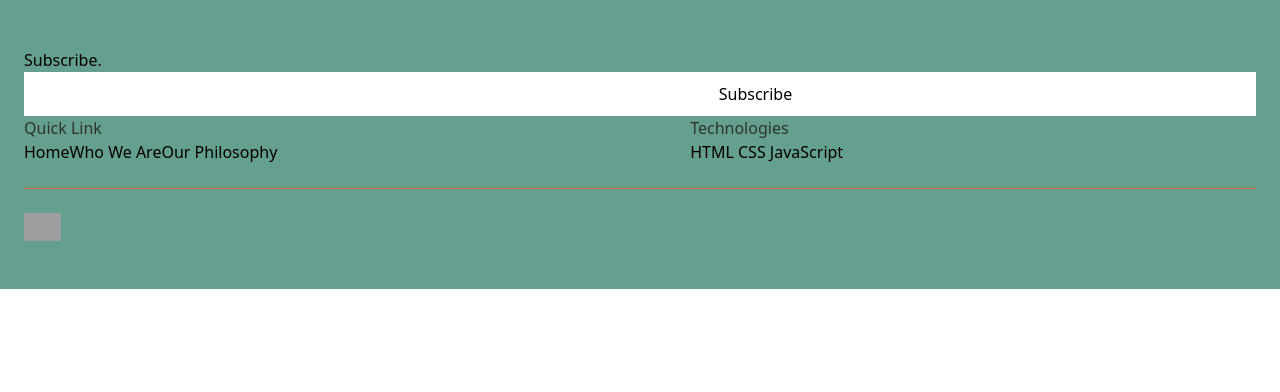
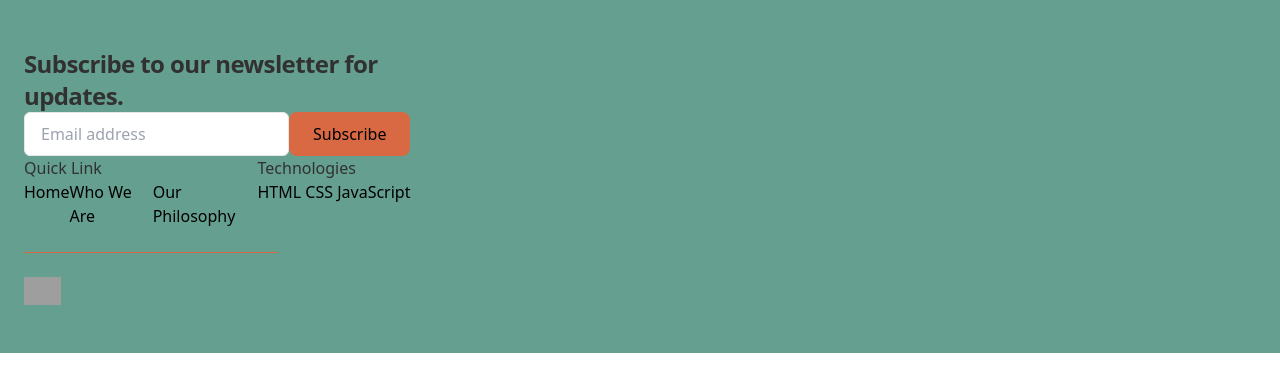
Before and after one commit to Wendy002/NOXNGC450_WF02401_GroupA_NoxoloNgcobo_SDF09, a website: page build/guided.html in a window 1280 px wide. Drawn offline with nearby package versions, Linux system fonts and the light colour scheme; grey boxes are pictures that could not be loaded.

Commit message:
add styles to grid comntainer

```diff
--- a/build/guided.html
+++ b/build/guided.html
@@ -3,21 +3,22 @@
 <head>
     <meta charset="UTF-8">
     <meta name="viewport" content="width=device-width, initial-scale=1.0">
-    <title>Footer Example</title>
+    <title>codespace-assets</title>
     <script src="https://cdn.tailwindcss.com"></script>
     <link href="https://cdn.jsdelivr.net/npm/tailwindcss@2.2.19/dist/tailwind.min.css" rel="stylesheet">
+    <link rel="stylesheet" href="css/style.css">
 </head>
 <body>
-    <footer class="bg-[#659f8f] dark:bg-[#313131]">
-        <div class="container">
-            <footer class="bg-[#659f8f] dark:bg-[#313131]">
+    <footer class="bg-[#659f8f]">
+        <div class="container grid grid-cols-1 gap-6 sm:grid-cols-2 sm:gap-y-10 lg:grid-cols-4">
+            <footer class="bg-[#659f8f]">
                 <div class="container px-6 py-12 mx-auto">
                     <div class="grid">
                         <div class="sm:col-span-2">
-                            <h1 class="max-w-lg" >Subscribe.</h1>
+                            <h1 class="max-w-lg text-xl font-semibold tracking-tight text-[#313131] xl:text-2xl dark:text-white" >Subscribe to our newsletter for updates.</h1>
                             <div class="flex">
-                                <input id="email" type="text">
-                                <button class="w-full px-6 py-2.5 bg-white">
+                                <input id="email" type="text" placeholder="Email address" class="px-4 py-2 text-[#313131]  border rounded-md bg-white  focus:border-[#d86943] dark:focus:border-[#d86943] focus:outline-none focus:ring focus:ring-opacity-40 focus:ring-[#6a6766]">
+                                <button class="w-full px-6 py-2.5 btn-orange-custom ">
                                     Subscribe
                                 </button>
                             </div>
```
